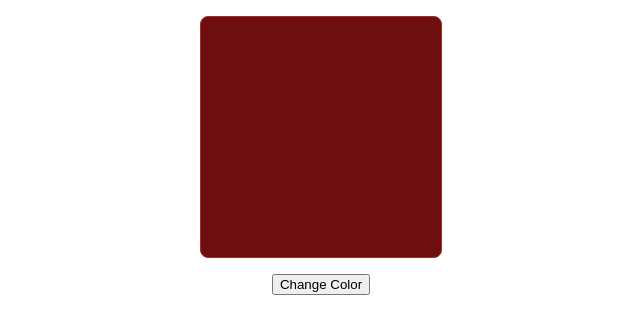
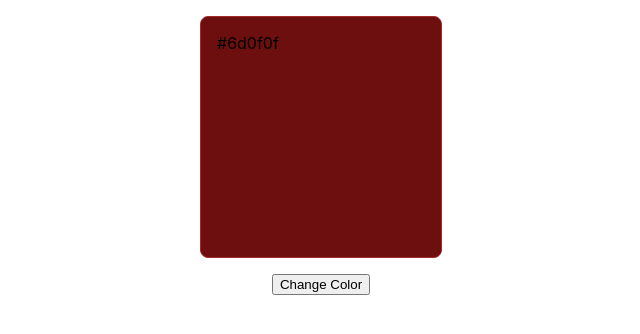
Before and after one commit to AnindaChatterjee/17_ReactJS_Lrn, a React (Create React App) app in the folder colorize/: page / in a window 1280 px wide. Shown: the top 334 px of the page, without its empty margins (319-959 px from the left). Built offline with nearby package versions, Linux system fonts and the light colour scheme.

Commit message:
Modified colourize.js to have random color change

```diff
--- a/colorize/src/Colorize.js
+++ b/colorize/src/Colorize.js
@@ -3,15 +3,23 @@ import { useState } from "react";
 const Colorizer = ()=> {
     const [color, setColor] =useState('#6d0f0f');
 
+    const getRandomColor = () => {
+        const random = `#${Math.floor(Math.random() * 16777215).toString(16)}`;
+        return random;
+      }
+
     const changeColor = () => {
-        console.log('Color Change');
-        setColor('green');
+        const randomColor = getRandomColor();
+        console.log('Color Change with', randomColor);
+        setColor(randomColor);
     }
 
     return(
         <div className ='colorizer'>
             <div className ='box'
-                  style={{backgroundColor:color}}> </div>
+                  style={{backgroundColor:color}}>
+                {color}
+            </div>
             <button onClick={changeColor}>Change Color</button>
         </div>
     );
```
